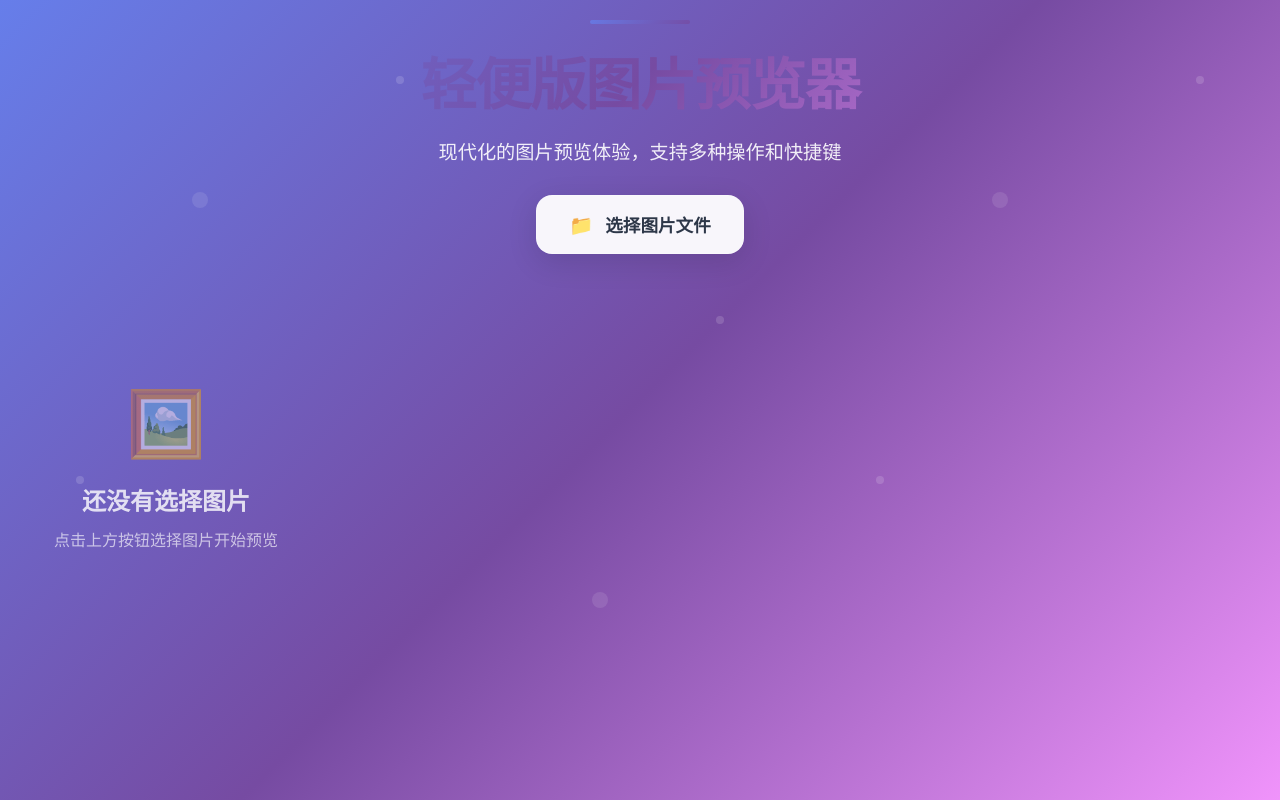
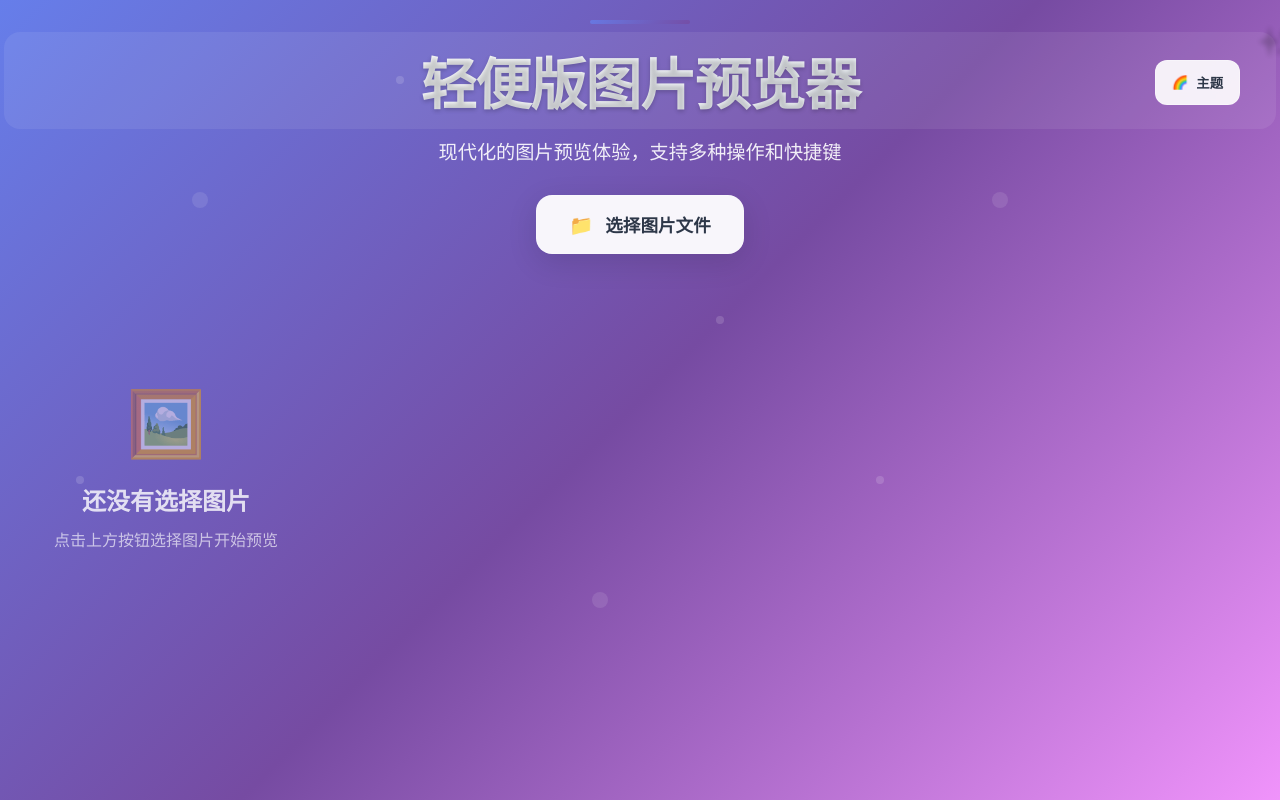
Before and after one commit to Mr6pets/liteImagePreviewer, a website: page index.html in a window 1280 px wide. Drawn offline with Linux system fonts and the light colour scheme.

Commit message:
feat(theme): 添加主题管理系统和SCSS支持
- 引入ThemeManager类实现多主题切换功能
- 添加SCSS预处理支持并配置构建脚本
- 更新package.json添加相关依赖和脚本
- 创建_variables.scss和_mixins.scss基础样式文件
- 修改标题渐变颜色以适配主题系统

```diff
--- a/script.js
+++ b/script.js
@@ -431,7 +431,9 @@ class ImagePreviewer {
     }
 }
 
+// 在文件末尾添加
 // 初始化应用
 document.addEventListener('DOMContentLoaded', () => {
     new ImagePreviewer();
+    new ThemeManager(); // 添加这行
 });
--- a/style.css
+++ b/style.css
@@ -78,7 +78,7 @@ body::before {
 .header h1 {
     font-size: 3.5rem;
     font-weight: 700;
-    background: linear-gradient(135deg, #667eea 0%, #764ba2 50%, #f093fb 100%);
+    background: linear-gradient(135deg, #ff6b6b 0%, #feca57 50%, #ff9ff3 100%);
     -webkit-background-clip: text;
     -webkit-text-fill-color: transparent;
     background-clip: text;
--- /dev/null
+++ b/themes.js
@@ -0,0 +1,365 @@
+const themes = {
+    default: {
+        name: '默认主题',
+        icon: '🌈',
+        colors: {
+            primary: '#667eea',
+            secondary: '#764ba2',
+            accent: '#f093fb',
+            background: 'linear-gradient(135deg, #667eea 0%, #764ba2 50%, #f093fb 100%)',
+            cardBg: 'rgba(255, 255, 255, 0.95)',
+            textPrimary: '#2d3748',
+            textSecondary: '#718096'
+        }
+    },
+    dark: {
+        name: '暗黑主题',
+        icon: '🌙',
+        colors: {
+            primary: '#1a202c',
+            secondary: '#2d3748',
+            accent: '#4a5568',
+            background: 'linear-gradient(135deg, #1a202c 0%, #2d3748 50%, #4a5568 100%)',
+            cardBg: 'rgba(45, 55, 72, 0.95)',
+            textPrimary: '#f7fafc',
+            textSecondary: '#e2e8f0'
+        }
+    },
+    ocean: {
+        name: '海洋主题',
+        icon: '🌊',
+        colors: {
+            primary: '#0ea5e9',
+            secondary: '#0284c7',
+            accent: '#06b6d4',
+            background: 'linear-gradient(135deg, #0ea5e9 0%, #0284c7 50%, #06b6d4 100%)',
+            cardBg: 'rgba(255, 255, 255, 0.95)',
+            textPrimary: '#0f172a',
+            textSecondary: '#475569'
+        }
+    },
+    sunset: {
+        name: '日落主题',
+        icon: '🌅',
+        colors: {
+            primary: '#f97316',
+            secondary: '#ea580c',
+            accent: '#dc2626',
+            background: 'linear-gradient(135deg, #f97316 0%, #ea580c 50%, #dc2626 100%)',
+            cardBg: 'rgba(255, 255, 255, 0.95)',
+            textPrimary: '#1f2937',
+            textSecondary: '#6b7280'
+        }
+    },
+    forest: {
+        name: '森林主题',
+        icon: '🌲',
+        colors: {
+            primary: '#059669',
+            secondary: '#047857',
+            accent: '#065f46',
+            background: 'linear-gradient(135deg, #059669 0%, #047857 50%, #065f46 100%)',
+            cardBg: 'rgba(255, 255, 255, 0.95)',
+            textPrimary: '#064e3b',
+            textSecondary: '#6b7280'
+        }
+    }
+};
+
+class ThemeManager {
+    constructor() {
+        this.currentTheme = localStorage.getItem('selectedTheme') || 'default';
+        this.init();
+    }
+
+    init() {
+        this.createThemeSelector();
+        this.applyTheme(this.currentTheme);
+    }
+
+    createThemeSelector() {
+        const header = document.querySelector('.header');
+        const themeSelector = document.createElement('div');
+        themeSelector.className = 'theme-selector';
+        themeSelector.innerHTML = `
+            <button class="theme-toggle-btn" title="切换主题">
+                <span class="theme-icon">${themes[this.currentTheme].icon}</span>
+                <span class="theme-text">主题</span>
+            </button>
+            <div class="theme-dropdown">
+                ${Object.entries(themes).map(([key, theme]) => `
+                    <button class="theme-option ${key === this.currentTheme ? 'active' : ''}" data-theme="${key}">
+                        <span class="theme-option-icon">${theme.icon}</span>
+                        <span class="theme-option-name">${theme.name}</span>
+                    </button>
+                `).join('')}
+            </div>
+        `;
+
+        // 添加样式 - 使用CSS变量以支持动态主题
+        const style = document.createElement('style');
+        style.textContent = `
+            .theme-selector {
+                position: absolute;
+                top: 20px;
+                right: 20px;
+                z-index: 1000;
+            }
+
+            .theme-toggle-btn {
+                display: flex;
+                align-items: center;
+                gap: 8px;
+                padding: 12px 16px;
+                border: 1px solid;
+                border-radius: 12px;
+                cursor: pointer;
+                font-weight: 600;
+                transition: all 0.3s ease;
+                backdrop-filter: blur(10px);
+            }
+
+            .theme-toggle-btn:hover {
+                transform: translateY(-2px);
+                box-shadow: 0 8px 25px rgba(0, 0, 0, 0.15);
+            }
+
+            .theme-dropdown {
+                position: absolute;
+                top: 100%;
+                right: 0;
+                margin-top: 8px;
+                border-radius: 12px;
+                padding: 8px;
+                box-shadow: 0 20px 60px rgba(0, 0, 0, 0.15);
+                backdrop-filter: blur(10px);
+                border: 1px solid;
+                opacity: 0;
+                visibility: hidden;
+                transform: translateY(-10px);
+                transition: all 0.3s ease;
+                min-width: 160px;
+            }
+
+            .theme-selector:hover .theme-dropdown {
+                opacity: 1;
+                visibility: visible;
+                transform: translateY(0);
+            }
+
+            .theme-option {
+                display: flex;
+                align-items: center;
+                gap: 12px;
+                width: 100%;
+                padding: 10px 12px;
+                border: none;
+                background: transparent;
+                border-radius: 8px;
+                cursor: pointer;
+                transition: all 0.2s ease;
+                font-weight: 500;
+            }
+
+            .theme-option:hover {
+                background: var(--theme-option-hover, rgba(0, 0, 0, 0.05));
+                transform: translateX(4px);
+            }
+
+            .theme-option.active {
+                background: rgba(102, 126, 234, 0.1);
+                color: #667eea !important;
+            }
+
+            .theme-option-icon {
+                font-size: 18px;
+            }
+        `;
+        document.head.appendChild(style);
+
+        header.appendChild(themeSelector);
+
+        // 绑定事件
+        themeSelector.addEventListener('click', (e) => {
+            if (e.target.closest('.theme-option')) {
+                const themeKey = e.target.closest('.theme-option').dataset.theme;
+                this.switchTheme(themeKey);
+            }
+        });
+    }
+
+    applyTheme(themeKey) {
+        const theme = themes[themeKey];
+        if (!theme) return;
+
+        const root = document.documentElement;
+
+        // 更新CSS变量
+        root.style.setProperty('--primary-color', theme.colors.primary);
+        root.style.setProperty('--secondary-color', theme.colors.secondary);
+        root.style.setProperty('--accent-color', theme.colors.accent);
+        root.style.setProperty('--card-bg', theme.colors.cardBg);
+        root.style.setProperty('--text-primary', theme.colors.textPrimary);
+        root.style.setProperty('--text-secondary', theme.colors.textSecondary);
+
+        // 更新背景
+        document.body.style.background = theme.colors.background;
+        document.body.style.backgroundAttachment = 'fixed';
+
+        // 更新主题选择器样式
+        this.updateThemeSelectorStyles(themeKey, theme);
+
+        // 更新标题渐变
+        const titleElement = document.querySelector('.header h1');
+        if (titleElement) {
+            titleElement.style.background = this.getTitleGradient(theme.colors, themeKey);
+            titleElement.style.webkitBackgroundClip = 'text';
+            titleElement.style.webkitTextFillColor = 'transparent';
+            titleElement.style.backgroundClip = 'text';
+            titleElement.style.textShadow = '0 2px 4px rgba(0, 0, 0, 0.2)';
+
+            titleElement.style.position = 'relative';
+            titleElement.style.zIndex = '2';
+
+            // 根据主题动态调整背景板
+            let backdrop = titleElement.querySelector('.title-backdrop');
+            if (!backdrop) {
+                backdrop = document.createElement('div');
+                backdrop.className = 'title-backdrop';
+                titleElement.appendChild(backdrop);
+            }
+
+            // 根据主题选择背景板颜色
+            const backdropColors = {
+                default: 'rgba(255, 255, 255, 0.08)',
+                dark: 'rgba(255, 255, 255, 0.05)',
+                ocean: 'rgba(0, 0, 0, 0.1)',
+                sunset: 'rgba(0, 0, 0, 0.08)',
+                forest: 'rgba(0, 0, 0, 0.1)'
+            };
+
+            backdrop.style.cssText = `
+                position: absolute;
+                top: -8px;
+                left: -16px;
+                right: -16px;
+                bottom: -8px;
+                background: ${backdropColors[themeKey] || backdropColors.default};
+                border-radius: 16px;
+                z-index: -1;
+            `;
+        }
+    }
+
+    // 新增方法：更新主题选择器样式
+    updateThemeSelectorStyles(themeKey, theme) {
+        const themeToggleBtn = document.querySelector('.theme-toggle-btn');
+        const themeDropdown = document.querySelector('.theme-dropdown');
+        const themeOptions = document.querySelectorAll('.theme-option');
+
+        if (!themeToggleBtn || !themeDropdown) return;
+
+        // 根据主题定义样式
+        const selectorStyles = {
+            default: {
+                btnBg: 'rgba(255, 255, 255, 0.9)',
+                btnBorder: 'rgba(255, 255, 255, 0.3)',
+                btnColor: '#2d3748',
+                dropdownBg: 'rgba(255, 255, 255, 0.95)',
+                dropdownBorder: 'rgba(255, 255, 255, 0.3)',
+                optionHover: 'rgba(0, 0, 0, 0.05)'
+            },
+            dark: {
+                btnBg: 'rgba(45, 55, 72, 0.9)',
+                btnBorder: 'rgba(255, 255, 255, 0.2)',
+                btnColor: '#f7fafc',
+                dropdownBg: 'rgba(45, 55, 72, 0.95)',
+                dropdownBorder: 'rgba(255, 255, 255, 0.2)',
+                optionHover: 'rgba(255, 255, 255, 0.1)'
+            },
+            ocean: {
+                btnBg: 'rgba(255, 255, 255, 0.9)',
+                btnBorder: 'rgba(255, 255, 255, 0.3)',
+                btnColor: '#0f172a',
+                dropdownBg: 'rgba(255, 255, 255, 0.95)',
+                dropdownBorder: 'rgba(255, 255, 255, 0.3)',
+                optionHover: 'rgba(0, 0, 0, 0.05)'
+            },
+            sunset: {
+                btnBg: 'rgba(255, 255, 255, 0.9)',
+                btnBorder: 'rgba(255, 255, 255, 0.3)',
+                btnColor: '#1f2937',
+                dropdownBg: 'rgba(255, 255, 255, 0.95)',
+                dropdownBorder: 'rgba(255, 255, 255, 0.3)',
+                optionHover: 'rgba(0, 0, 0, 0.05)'
+            },
+            forest: {
+                btnBg: 'rgba(255, 255, 255, 0.9)',
+                btnBorder: 'rgba(255, 255, 255, 0.3)',
+                btnColor: '#064e3b',
+                dropdownBg: 'rgba(255, 255, 255, 0.95)',
+                dropdownBorder: 'rgba(255, 255, 255, 0.3)',
+                optionHover: 'rgba(0, 0, 0, 0.05)'
+            }
+        };
+
+        const styles = selectorStyles[themeKey] || selectorStyles.default;
+
+        // 更新按钮样式
+        themeToggleBtn.style.background = styles.btnBg;
+        themeToggleBtn.style.borderColor = styles.btnBorder;
+        themeToggleBtn.style.color = styles.btnColor;
+
+        // 更新下拉菜单样式
+        themeDropdown.style.background = styles.dropdownBg;
+        themeDropdown.style.borderColor = styles.dropdownBorder;
+
+        // 更新选项样式
+        themeOptions.forEach(option => {
+            option.style.color = styles.btnColor;
+        });
+
+        // 更新CSS变量用于hover效果
+        const root = document.documentElement;
+        root.style.setProperty('--theme-option-hover', styles.optionHover);
+    }
+
+    getTitleGradient(colors, themeKey) {
+        // 为每个主题定制高对比度的标题渐变
+        const titleGradients = {
+            default: 'linear-gradient(135deg, #ffffff 0%, #f8fafc 30%, #e2e8f0 100%)',
+            dark: 'linear-gradient(135deg, #ffffff 0%, #e2e8f0 50%, #cbd5e0 100%)',
+            ocean: 'linear-gradient(135deg, #ffffff 0%, #fef9e7 30%, #fed7aa 100%)', // 暖色对比冷背景
+            sunset: 'linear-gradient(135deg, #ffffff 0%, #dbeafe 30%, #bfdbfe 100%)', // 冷色对比暖背景
+            forest: 'linear-gradient(135deg, #ffffff 0%, #fef3c7 30%, #fde68a 100%)' // 黄色对比绿背景
+        };
+
+        return titleGradients[themeKey] || titleGradients.default;
+    }
+
+    switchTheme(themeKey) {
+        this.currentTheme = themeKey;
+        localStorage.setItem('selectedTheme', themeKey);
+        this.applyTheme(themeKey);
+
+        // 更新按钮图标
+        const themeIcon = document.querySelector('.theme-icon');
+        if (themeIcon) {
+            themeIcon.textContent = themes[themeKey].icon;
+        }
+
+        // 更新活动状态
+        document.querySelectorAll('.theme-option').forEach(option => {
+            option.classList.toggle('active', option.dataset.theme === themeKey);
+        });
+
+        // 添加切换动画
+        document.body.style.transition = 'all 0.5s ease';
+        setTimeout(() => {
+            document.body.style.transition = '';
+        }, 500);
+    }
+}
+
+// 导出供其他文件使用
+window.ThemeManager = ThemeManager;
```
Also changed, not shown: index.html (+1 -0 lines), package.json (+14 -24 lines), src/scss/_mixins.scss (added, +55 -0 lines), src/scss/_variables.scss (added, +40 -0 lines), src/scss/main.scss (added, +10 -0 lines), public/css/main.css (added), 1 other file.
